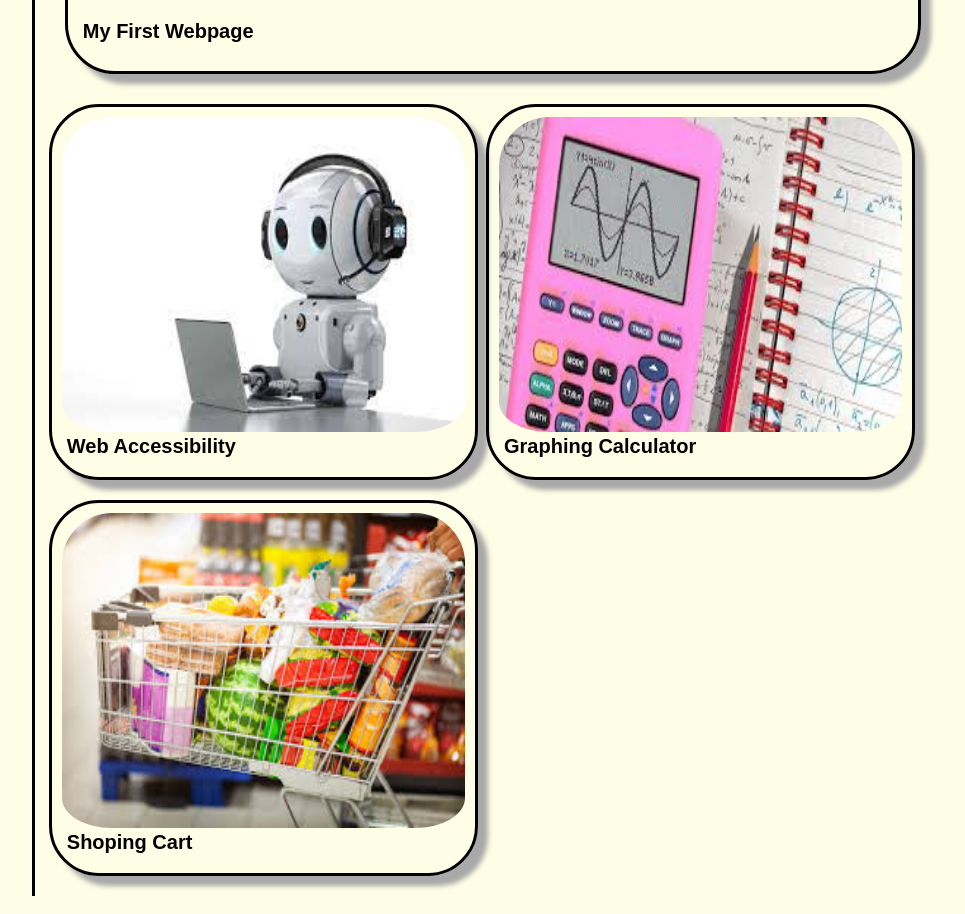
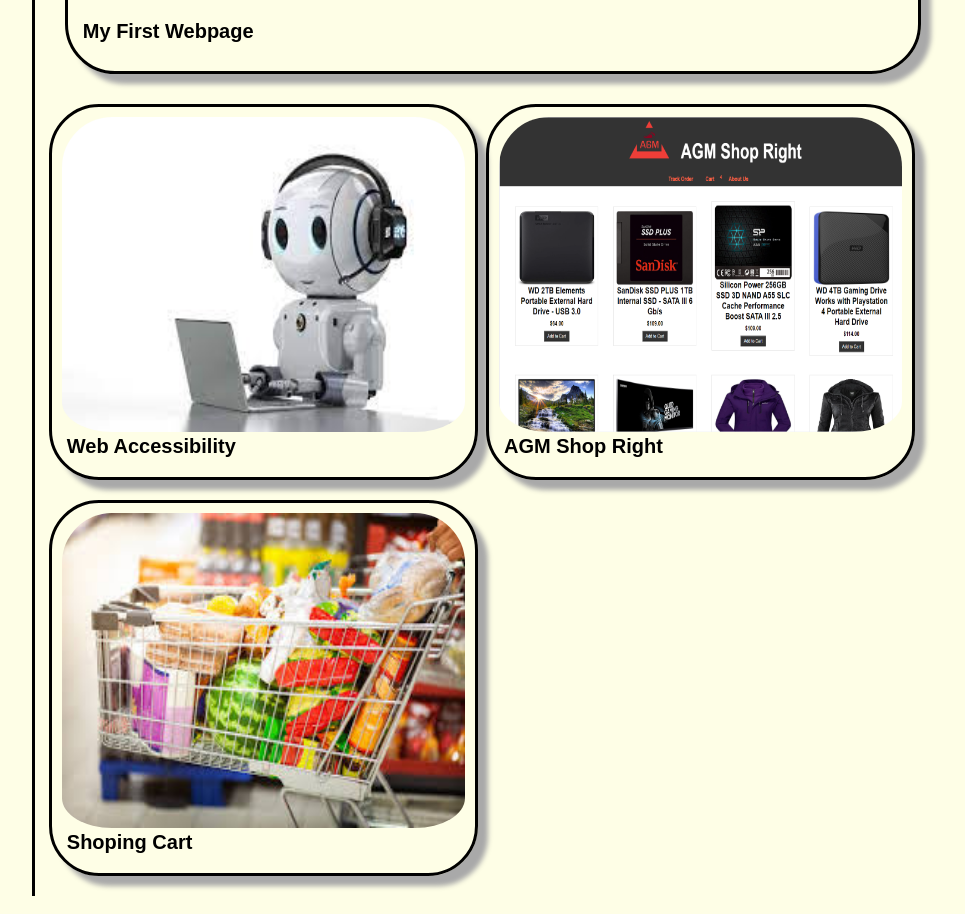
Before and after one commit to MalkaGreenberg/My-Portfolio, a plain HTML site: page index.html in a window 1280 px wide. Shown: the part 940-1854 px from the top of the page, without its empty margins (173-1138 px from the left). Drawn offline with Linux system fonts and the light colour scheme.

Commit message:
added Project 1 to portfolio

```diff
--- a/index.html
+++ b/index.html
@@ -47,9 +47,9 @@
                         <p class="title">Web Accessibility</p>
                     </section>
                     <section class="card">
-                        <a  href="https://malkagreenberg.github.io/Marketing-Agency/"target="_blank" >
-                            <img class="link" src="assets/images/graphing-calculator.jpg" alt="calculator"></a>
-                        <p class="title">Graphing Calculator</p>
+                        <a  href="https://anandp95.github.io/AGM_Ecommerce_Shoes/"target="_blank" >
+                            <img class="link" src="assets/images/AGM_shopRight.PNG" alt="AGM_shopRight"></a>
+                        <p class="title">AGM Shop Right</p>
                     </section>
                     <section class="card">
                         <a href="https://malkagreenberg.github.io/22-Stu_Mini-Project/" target="_blank">
```
Also changed, not shown: assets/images/AGM_shopRight.PNG (added).
